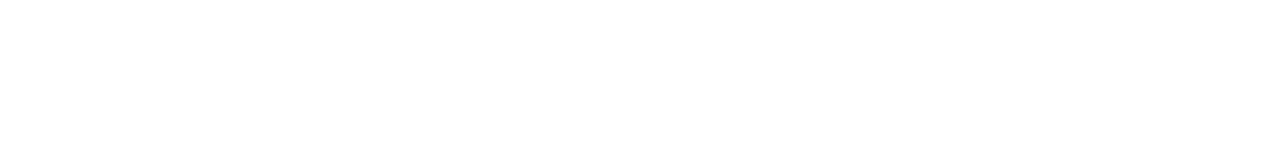
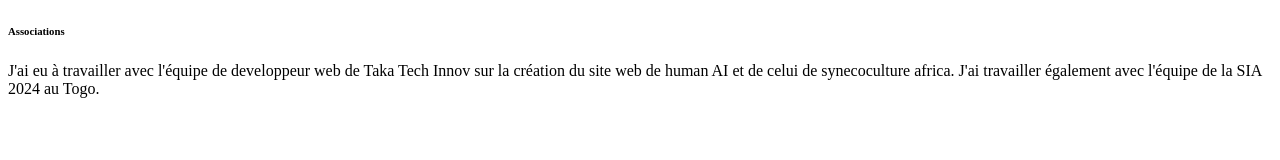
Before and after one commit to Jae-San/mon-cv, a plain HTML site: page index.html in a window 1280 px wide. Drawn offline with Linux system fonts and the light colour scheme.

Commit message:
mise en place de la section associations

```diff
--- a/index.html
+++ b/index.html
@@ -7,6 +7,8 @@
     <title>Document</title>
 </head>
 <body>
-
+    <h6>Associations</h6>
+    <p>J'ai eu à travailler avec l'équipe de developpeur web de Taka Tech Innov sur la création du site web de human AI et de celui de synecoculture africa. J'ai travailler également avec l'équipe de la SIA 2024 au Togo.
+    </p>
 </body>
 </html>
```
